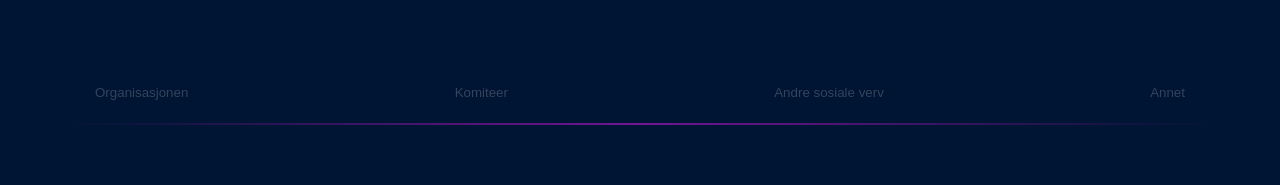
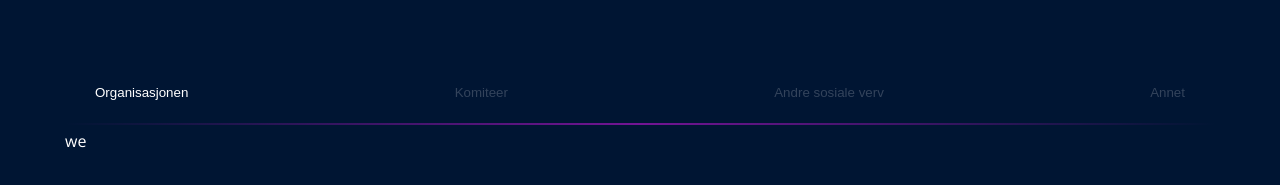
Before and after one commit to dotkom/fuzzy-train, a React app: page / in a window 1280 px wide. Shown: the part 531-716 px from the top of the page. Built offline with nearby package versions, Linux system fonts and the light colour scheme.

Commit message:
Added basic tab structure with contents

```diff
--- a/src/assets/style/global.scss
+++ b/src/assets/style/global.scss
@@ -9,6 +9,7 @@ body {
   height: 3000px;
   background: linear-gradient(to bottom, #001533 50%, #7fc0ef 75%);
   font-family: 'Open Sans', sans-serif;
+  color: white;
 }
 
 p {
--- a/src/components/Hero/Hero.tsx
+++ b/src/components/Hero/Hero.tsx
@@ -3,6 +3,13 @@ import { Logo, Tabs } from 'src/components';
 import * as style from './Hero.scss';
 
 export const Hero = () => {
+  const tabs = [
+    { text: 'Organisasjonen', content: <p>we</p> },
+    { text: 'Komiteer', content: <p>are</p> },
+    { text: 'Andre sosiale verv', content: <p>number</p> },
+    { text: 'Annet', content: <p>one</p> },
+  ];
+
   return (
     <div className={style.hero}>
       <Logo />
@@ -11,7 +18,7 @@ export const Hero = () => {
         <p>[Insert other generic text]</p>
         <p>Trykk under for å lære mer om siden vår</p>
       </div>
-      <Tabs />
+      <Tabs tabs={tabs} />
     </div>
   );
 };
--- a/src/components/Tabs/Tab.tsx
+++ b/src/components/Tabs/Tab.tsx
@@ -5,18 +5,18 @@ import * as style from './Tab.scss';
 interface IProps {
   onClick: (tabIndex: number) => void;
   selectedTab: number;
-  tabIndex: number;
+  tabId: number;
   text: string;
 }
 
 export const Tab = (props: IProps) => {
-  const { onClick, selectedTab, tabIndex, text } = props;
+  const { onClick, selectedTab, tabId, text } = props;
   const onClickWrapper = () => {
-    onClick(tabIndex);
+    onClick(tabId);
   };
   const tabClasses = classNames({
     [style.tab]: true,
-    [style.selected]: selectedTab === tabIndex,
+    [style.selected]: selectedTab === tabId,
   });
   return (
     <button className={tabClasses} onClick={onClickWrapper}>
--- a/src/components/Tabs/Tabs.tsx
+++ b/src/components/Tabs/Tabs.tsx
@@ -1,12 +1,17 @@
 import * as React from 'react';
 import { Indicator, Tab } from 'src/components';
+import { ITab } from 'src/types';
 import * as style from './Tabs.scss';
+
+interface IProps {
+  tabs: ITab[];
+}
 
 interface IState {
   selectedTab: number;
 }
 
-export class Tabs extends React.Component<{}, IState> {
+export class Tabs extends React.Component<IProps, IState> {
   public state = {
     selectedTab: 0,
   };
@@ -16,27 +21,23 @@ export class Tabs extends React.Component<{}, IState> {
     });
   };
   public render() {
-    const tabText = [
-      'Organisasjonen',
-      'Komiteer',
-      'Andre sosiale verv',
-      'Annet',
-    ];
+    const { tabs } = this.props;
     const { selectedTab } = this.state;
     return (
       <div className={style.tabs}>
         <div className={style.buttons}>
-          {tabText.map((t, id) => (
+          {tabs.map((t, id) => (
             <Tab
               key={id}
               tabId={id}
               selectedTab={selectedTab}
               onClick={this.handleClick}
-              text={t}
+              text={t.text}
             />
           ))}
         </div>
         <Indicator />
+        {tabs[selectedTab].content}
       </div>
     );
   }
--- /dev/null
+++ b/src/types.ts
@@ -0,0 +1,6 @@
+import { ReactNode } from 'react';
+
+export interface ITab {
+  text: string;
+  content: ReactNode;
+}
```
